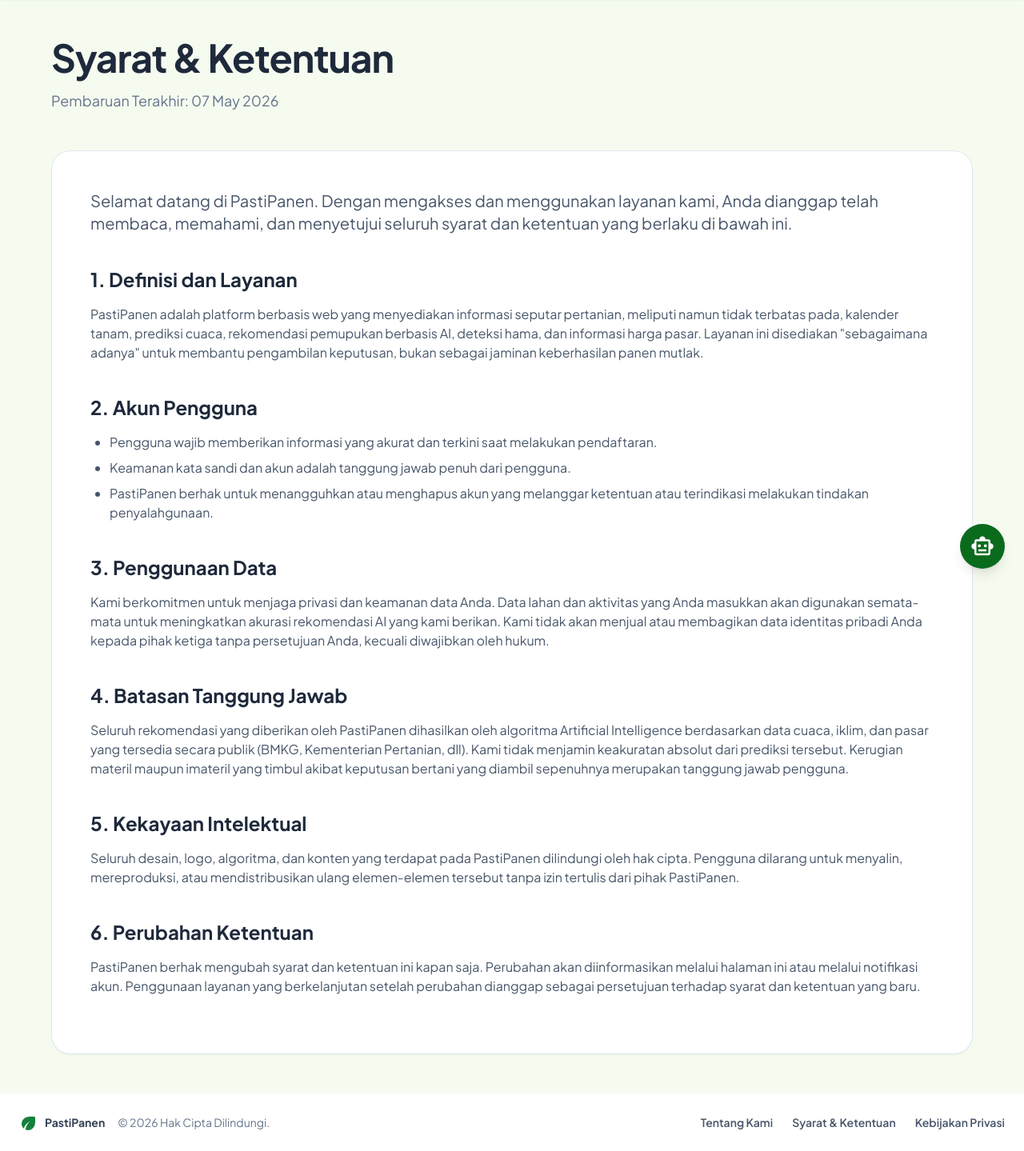
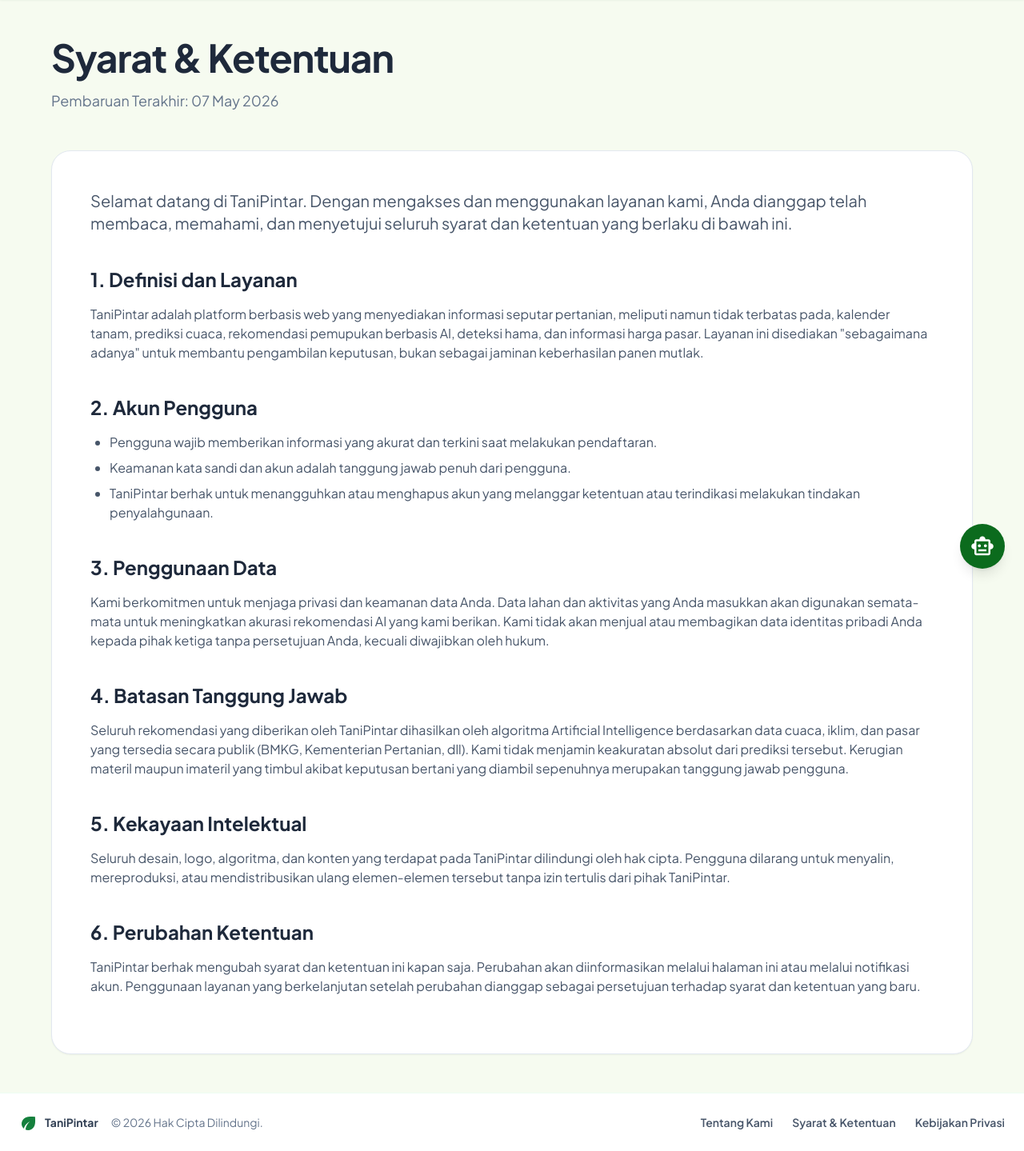
Before and after one commit to mohamadarif03/AgriCare, a Laravel app: page /terms in a window 1280 px wide. Shown: the part 65-1504 px from the top of the page at 80% size. Run offline with Laravel 12, Linux system fonts and the light colour scheme; some libraries are stand-ins or nearby versions.

Commit message:
fix: error

```diff
--- a/app/Services/TaniBotService.php
+++ b/app/Services/TaniBotService.php
@@ -12,7 +12,7 @@ class TaniBotService
     public function chat(string $pertanyaan, Lahan $lahan, array $riwayat = []): string
     {
         $konteks = "
-Kamu adalah TaniBot, asisten pertanian AI untuk platform PastiPanen Indonesia.
+Kamu adalah TaniBot, asisten pertanian AI untuk platform TaniPintar Indonesia.
 Kamu sudah mengetahui profil lahan petani ini:
 - Nama lahan: {$lahan->nama}
 - Komoditas: {$lahan->komoditas}
--- a/resources/views/layouts/app.blade.php
+++ b/resources/views/layouts/app.blade.php
@@ -5,7 +5,7 @@
 <head>
     <meta charset="utf-8" />
     <meta content="width=device-width, initial-scale=1.0" name="viewport" />
-    <title>PastiPanen Dashboard</title>
+    <title>TaniPintar Dashboard</title>
     <link rel="icon" type="image/svg+xml" href="{{ asset('assets/favicon.svg') }}">
     <link rel="icon" type="image/png" href="{{ asset('assets/favicon.png') }}">
     <link rel="apple-touch-icon" href="{{ asset('assets/favicon.png') }}">
@@ -128,7 +128,7 @@
         <div class="max-w-[1600px] mx-auto px-4 xl:px-6 py-6 flex flex-col md:flex-row items-center justify-between gap-4">
             <div class="flex items-center gap-2">
                 <span class="material-symbols-outlined text-green-700 dark:text-green-500 text-[24px]" style="font-variation-settings: 'FILL' 1;">eco</span>
-                <span class="text-sm font-bold text-slate-700 dark:text-slate-300">PastiPanen</span>
+                <span class="text-sm font-bold text-slate-700 dark:text-slate-300">TaniPintar</span>
                 <span class="text-sm text-slate-500 dark:text-slate-400 ml-2">&copy; {{ date('Y') }} Hak Cipta Dilindungi.</span>
             </div>
             <div class="flex items-center gap-6">
--- a/resources/views/layouts/navigation.blade.php
+++ b/resources/views/layouts/navigation.blade.php
@@ -5,7 +5,7 @@
             <!-- Kiri: Logo -->
             <a href="{{ route('dashboard') }}" class="flex items-center gap-2 shrink-0">
                 <div class="flex items-center gap-2 text-xl font-bold tracking-tight text-green-800 dark:text-green-400">
-                    <img src="{{ asset('assets/logo.png') }}" alt="PastiPanen Logo" class="h-8 w-auto">
+                    <img src="{{ asset('assets/logo.png') }}" alt="TaniPintar Logo" class="h-8 w-auto">
 
                 </div>
             </a>
--- a/resources/views/pages/calender_planning.blade.php
+++ b/resources/views/pages/calender_planning.blade.php
@@ -74,7 +74,7 @@
                 <div class="flex-1">
                     <div class="inline-flex items-center gap-1.5 bg-primary-container text-on-primary-container px-3 py-1 rounded-full mb-4">
                         <span class="material-symbols-outlined text-sm">auto_awesome</span>
-                        <span class="font-small-label text-small-label uppercase tracking-wider text-[11px]">Rekomendasi AI PastiPanen</span>
+                        <span class="font-small-label text-small-label uppercase tracking-wider text-[11px]">Rekomendasi AI TaniPintar</span>
                     </div>
                     <h3 id="rekomendasiTitle" class="font-h3 text-h3 text-on-surface mb-3">Waktu Tanam Optimal:<br class="hidden md:block" /> —</h3>
                     <p id="rekomendasiAlasan" class="font-body text-body text-on-surface-variant max-w-2xl"></p>
@@ -168,8 +168,8 @@
 <!-- Footer -->
 <footer class="bg-slate-50 dark:bg-slate-950 border-t border-green-100 dark:border-slate-800 w-full mt-auto">
     <div class="flex flex-col md:flex-row justify-between items-center py-10 px-6 gap-6 max-w-7xl mx-auto">
-        <div class="text-lg font-bold text-green-800 dark:text-green-400">PastiPanen</div>
-        <div class="font-plus-jakarta text-xs md:text-sm font-normal text-slate-500 dark:text-slate-500 opacity-90">© 2024 PastiPanen. Guardian of the Harvest.</div>
+        <div class="text-lg font-bold text-green-800 dark:text-green-400">TaniPintar</div>
+        <div class="font-plus-jakarta text-xs md:text-sm font-normal text-slate-500 dark:text-slate-500 opacity-90">© 2024 TaniPintar. Guardian of the Harvest.</div>
         <div class="flex gap-4">
             <a class="font-plus-jakarta text-xs md:text-sm font-normal text-slate-500 hover:text-green-600 hover:underline" href="#">Privacy Policy</a>
             <a class="font-plus-jakarta text-xs md:text-sm font-normal text-slate-500 hover:text-green-600 hover:underline" href="#">Terms of Service</a>
--- a/resources/views/pages/pest_detection_alert.blade.php
+++ b/resources/views/pages/pest_detection_alert.blade.php
@@ -285,10 +285,10 @@
     <footer class="w-full mt-auto border-t border-green-100 dark:border-slate-800 bg-slate-50 dark:bg-slate-950">
         <div class="flex flex-col md:flex-row justify-between items-center py-10 px-6 gap-6 max-w-7xl mx-auto">
             <div class="text-lg font-bold text-green-800 dark:text-green-400">
-                PastiPanen
+                TaniPintar
             </div>
             <div class="font-plus-jakarta text-xs md:text-sm font-normal text-slate-500 dark:text-slate-500">
-                © 2024 PastiPanen. Guardian of the Harvest.
+                © 2024 TaniPintar. Guardian of the Harvest.
             </div>
             <div class="flex gap-4">
                 <a class="font-plus-jakarta text-xs md:text-sm font-normal text-slate-500 dark:text-slate-500 hover:text-green-600 dark:hover:text-green-300 hover:underline opacity-90 hover:opacity-100 transition-opacity"
--- a/resources/views/pages/privacy.blade.php
+++ b/resources/views/pages/privacy.blade.php
@@ -16,7 +16,7 @@
         <div class="prose prose-lg prose-slate dark:prose-invert max-w-none">
 
             <p class="lead text-xl text-slate-600 dark:text-slate-300 mb-8">
-                Privasi Anda sangat penting bagi kami. Kebijakan Privasi ini menjelaskan bagaimana PastiPanen mengumpulkan, menggunakan, dan melindungi informasi pribadi Anda saat menggunakan layanan kami.
+                Privasi Anda sangat penting bagi kami. Kebijakan Privasi ini menjelaskan bagaimana TaniPintar mengumpulkan, menggunakan, dan melindungi informasi pribadi Anda saat menggunakan layanan kami.
             </p>
 
             <h2 class="text-2xl font-bold text-slate-800 dark:text-white mt-10 mb-4">1. Informasi yang Kami Kumpulkan</h2>
@@ -34,7 +34,7 @@
                 Informasi yang dikumpulkan digunakan untuk:
             </p>
             <ul class="list-disc pl-6 text-slate-600 dark:text-slate-300 space-y-2 mb-6">
-                <li>Menyediakan, memelihara, dan meningkatkan kualitas layanan PastiPanen.</li>
+                <li>Menyediakan, memelihara, dan meningkatkan kualitas layanan TaniPintar.</li>
                 <li>Menghasilkan rekomendasi AI yang personal untuk jadwal tanam, cuaca, dan deteksi hama berdasarkan data lahan spesifik Anda.</li>
                 <li>Menghubungi Anda terkait pembaruan layanan, peringatan keamanan, atau pemberitahuan penting lainnya.</li>
             </ul>
@@ -55,7 +55,7 @@
 
             <h2 class="text-2xl font-bold text-slate-800 dark:text-white mt-10 mb-4">5. Penggunaan Cookie</h2>
             <p class="text-slate-600 dark:text-slate-300 mb-6">
-                PastiPanen menggunakan <em>cookie</em> dan teknologi pelacakan serupa untuk menyimpan preferensi sesi Anda (seperti status login) dan menganalisis tren penggunaan demi pengalaman pengguna yang lebih baik. Anda dapat mengatur browser Anda untuk menolak cookie, namun hal tersebut mungkin memengaruhi beberapa fungsi dari platform kami.
+                TaniPintar menggunakan <em>cookie</em> dan teknologi pelacakan serupa untuk menyimpan preferensi sesi Anda (seperti status login) dan menganalisis tren penggunaan demi pengalaman pengguna yang lebih baik. Anda dapat mengatur browser Anda untuk menolak cookie, namun hal tersebut mungkin memengaruhi beberapa fungsi dari platform kami.
             </p>
 
             <h2 class="text-2xl font-bold text-slate-800 dark:text-white mt-10 mb-4">6. Perubahan Kebijakan Privasi</h2>
--- a/resources/views/pages/terms.blade.php
+++ b/resources/views/pages/terms.blade.php
@@ -16,19 +16,19 @@
         <div class="prose prose-lg prose-slate dark:prose-invert max-w-none">
 
             <p class="lead text-xl text-slate-600 dark:text-slate-300 mb-8">
-                Selamat datang di PastiPanen. Dengan mengakses dan menggunakan layanan kami, Anda dianggap telah membaca, memahami, dan menyetujui seluruh syarat dan ketentuan yang berlaku di bawah ini.
+                Selamat datang di TaniPintar. Dengan mengakses dan menggunakan layanan kami, Anda dianggap telah membaca, memahami, dan menyetujui seluruh syarat dan ketentuan yang berlaku di bawah ini.
             </p>
 
             <h2 class="text-2xl font-bold text-slate-800 dark:text-white mt-10 mb-4">1. Definisi dan Layanan</h2>
             <p class="text-slate-600 dark:text-slate-300 mb-6">
-                PastiPanen adalah platform berbasis web yang menyediakan informasi seputar pertanian, meliputi namun tidak terbatas pada, kalender tanam, prediksi cuaca, rekomendasi pemupukan berbasis AI, deteksi hama, dan informasi harga pasar. Layanan ini disediakan "sebagaimana adanya" untuk membantu pengambilan keputusan, bukan sebagai jaminan keberhasilan panen mutlak.
+                TaniPintar adalah platform berbasis web yang menyediakan informasi seputar pertanian, meliputi namun tidak terbatas pada, kalender tanam, prediksi cuaca, rekomendasi pemupukan berbasis AI, deteksi hama, dan informasi harga pasar. Layanan ini disediakan "sebagaimana adanya" untuk membantu pengambilan keputusan, bukan sebagai jaminan keberhasilan panen mutlak.
             </p>
 
             <h2 class="text-2xl font-bold text-slate-800 dark:text-white mt-10 mb-4">2. Akun Pengguna</h2>
             <ul class="list-disc pl-6 text-slate-600 dark:text-slate-300 space-y-2 mb-6">
                 <li>Pengguna wajib memberikan informasi yang akurat dan terkini saat melakukan pendaftaran.</li>
                 <li>Keamanan kata sandi dan akun adalah tanggung jawab penuh dari pengguna.</li>
-                <li>PastiPanen berhak untuk menangguhkan atau menghapus akun yang melanggar ketentuan atau terindikasi melakukan tindakan penyalahgunaan.</li>
+                <li>TaniPintar berhak untuk menangguhkan atau menghapus akun yang melanggar ketentuan atau terindikasi melakukan tindakan penyalahgunaan.</li>
             </ul>
 
             <h2 class="text-2xl font-bold text-slate-800 dark:text-white mt-10 mb-4">3. Penggunaan Data</h2>
@@ -38,17 +38,17 @@
 
             <h2 class="text-2xl font-bold text-slate-800 dark:text-white mt-10 mb-4">4. Batasan Tanggung Jawab</h2>
             <p class="text-slate-600 dark:text-slate-300 mb-6">
-                Seluruh rekomendasi yang diberikan oleh PastiPanen dihasilkan oleh algoritma Artificial Intelligence berdasarkan data cuaca, iklim, dan pasar yang tersedia secara publik (BMKG, Kementerian Pertanian, dll). Kami tidak menjamin keakuratan absolut dari prediksi tersebut. Kerugian materil maupun imateril yang timbul akibat keputusan bertani yang diambil sepenuhnya merupakan tanggung jawab pengguna.
+                Seluruh rekomendasi yang diberikan oleh TaniPintar dihasilkan oleh algoritma Artificial Intelligence berdasarkan data cuaca, iklim, dan pasar yang tersedia secara publik (BMKG, Kementerian Pertanian, dll). Kami tidak menjamin keakuratan absolut dari prediksi tersebut. Kerugian materil maupun imateril yang timbul akibat keputusan bertani yang diambil sepenuhnya merupakan tanggung jawab pengguna.
             </p>
 
             <h2 class="text-2xl font-bold text-slate-800 dark:text-white mt-10 mb-4">5. Kekayaan Intelektual</h2>
             <p class="text-slate-600 dark:text-slate-300 mb-6">
-                Seluruh desain, logo, algoritma, dan konten yang terdapat pada PastiPanen dilindungi oleh hak cipta. Pengguna dilarang untuk menyalin, mereproduksi, atau mendistribusikan ulang elemen-elemen tersebut tanpa izin tertulis dari pihak PastiPanen.
+                Seluruh desain, logo, algoritma, dan konten yang terdapat pada TaniPintar dilindungi oleh hak cipta. Pengguna dilarang untuk menyalin, mereproduksi, atau mendistribusikan ulang elemen-elemen tersebut tanpa izin tertulis dari pihak TaniPintar.
             </p>
 
             <h2 class="text-2xl font-bold text-slate-800 dark:text-white mt-10 mb-4">6. Perubahan Ketentuan</h2>
             <p class="text-slate-600 dark:text-slate-300 mb-6">
-                PastiPanen berhak mengubah syarat dan ketentuan ini kapan saja. Perubahan akan diinformasikan melalui halaman ini atau melalui notifikasi akun. Penggunaan layanan yang berkelanjutan setelah perubahan dianggap sebagai persetujuan terhadap syarat dan ketentuan yang baru.
+                TaniPintar berhak mengubah syarat dan ketentuan ini kapan saja. Perubahan akan diinformasikan melalui halaman ini atau melalui notifikasi akun. Penggunaan layanan yang berkelanjutan setelah perubahan dianggap sebagai persetujuan terhadap syarat dan ketentuan yang baru.
             </p>
 
 
```
Also changed, not shown: app/Http/Controllers/WilayahController.php (+26 -10 lines), resources/views/index.blade.php (+5 -5 lines), resources/views/login.blade.php (+4 -4 lines), resources/views/pages/about.blade.php (+4 -4 lines), resources/views/register.blade.php (+4 -4 lines).
